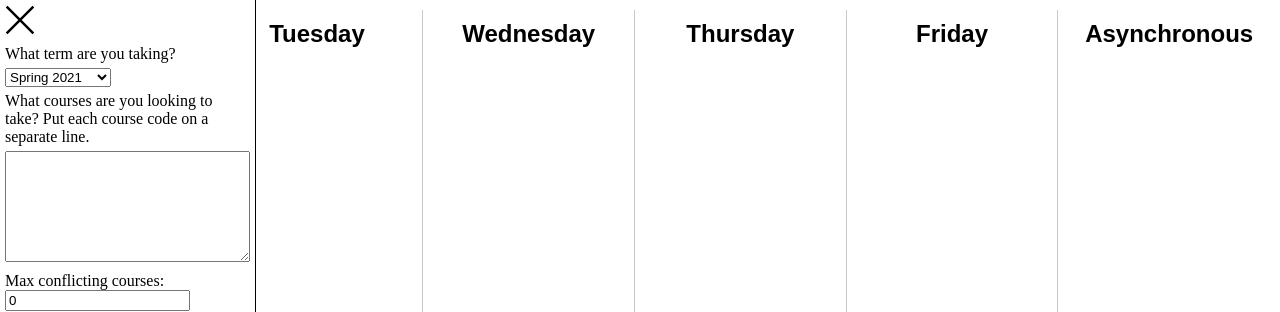
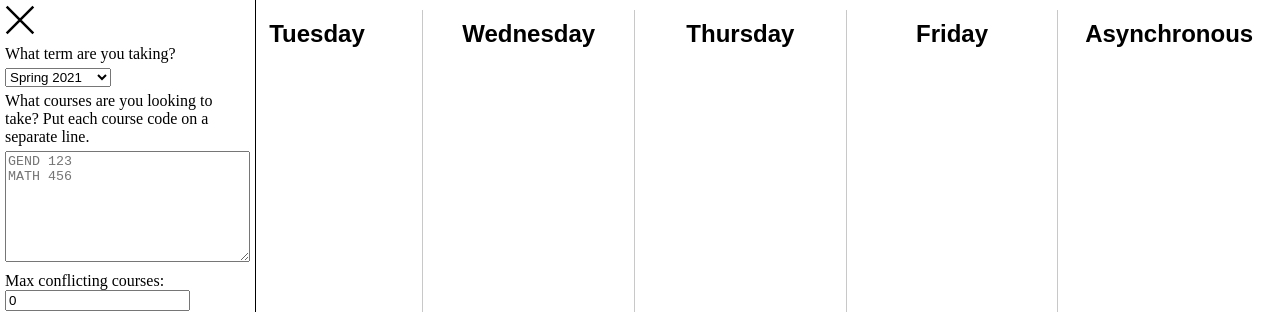
Before and after one commit to samfundev/hu-course-schedule, a Svelte app: page / in a window 1280 px wide. Shown: the top 312 px of the page. Built offline with nearby package versions, Linux system fonts and the light colour scheme.

Commit message:
Add placeholder

```diff
--- a/src/App.svelte
+++ b/src/App.svelte
@@ -228,6 +228,7 @@
         id="courses"
         style="resize: vertical;"
         rows="7"
+        placeholder="GEND 123&#13;MATH 456"
         bind:value={courseInput}
       />
       <div class="course-error">{courseError}</div>
--- a/src/types.ts
+++ b/src/types.ts
@@ -25,8 +25,8 @@ export class Course {
       1 -
       Math.abs(
         0.5 -
-          (this.timeslot.start.percentRaw() + this.timeslot.end.percentRaw()) /
-            2
+        (this.timeslot.start.percentRaw() + this.timeslot.end.percentRaw()) /
+        2
       )
     );
   }
```
